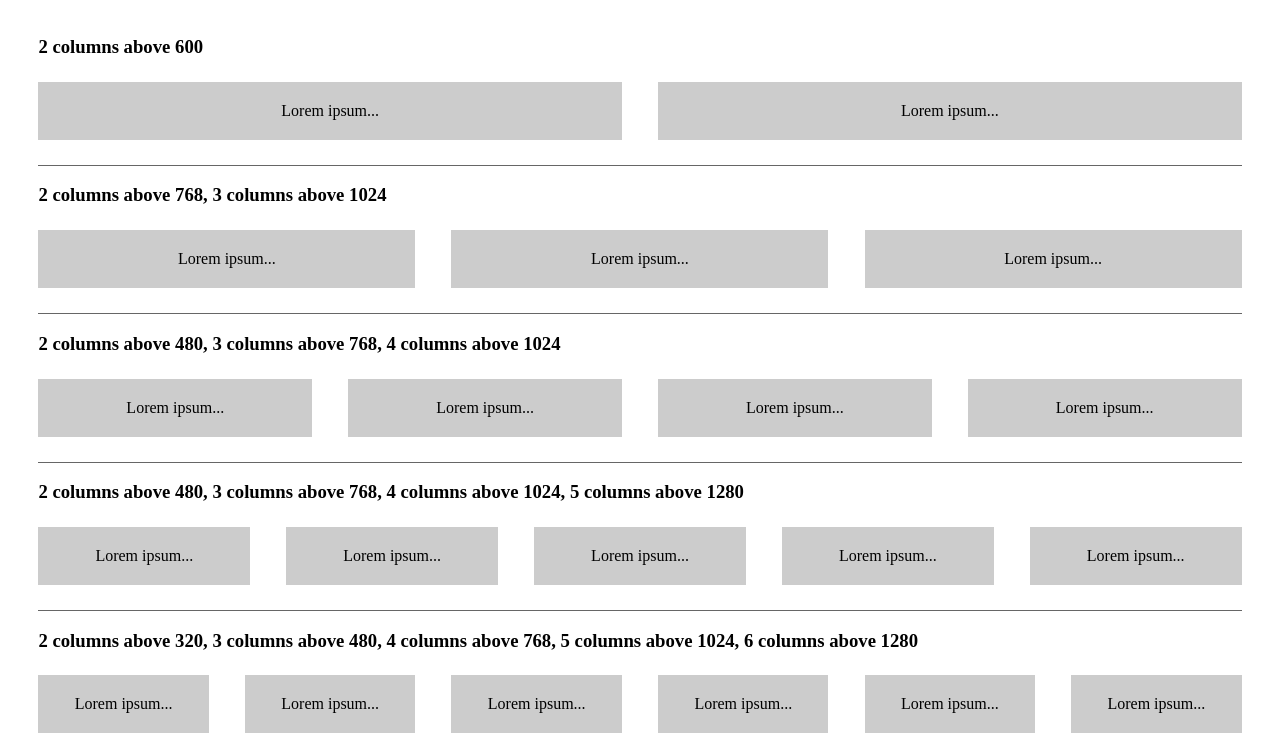
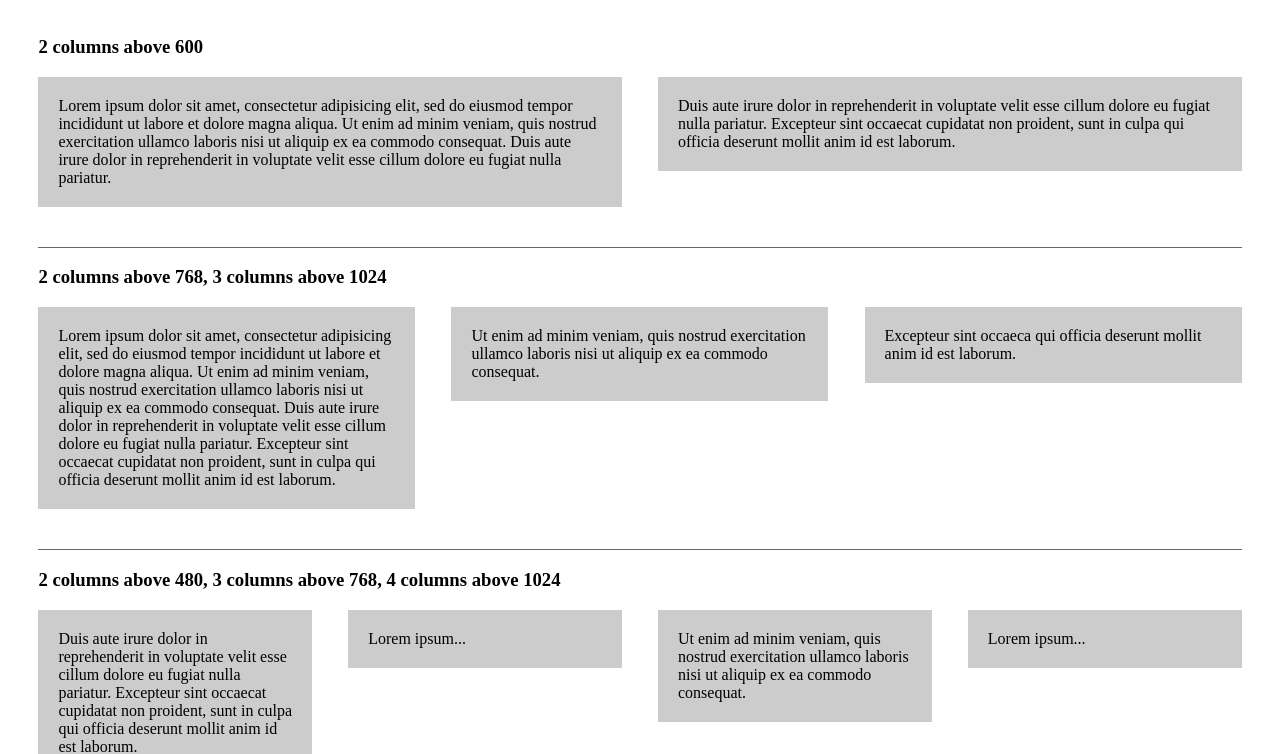
Before and after one commit to smohadjer/grid, a website: page demo/demo.html in a window 1280 px wide. Shown: the part 68-822 px from the top of the page. Drawn offline with Linux system fonts and the light colour scheme.

Commit message:
content update

```diff
--- a/demo/demo.html
+++ b/demo/demo.html
@@ -14,9 +14,8 @@
 
 			.grid__cell {
 				background: #ccc;
-				padding: 20px 0;
-				margin: 5px 0;
-				text-align: center;
+				padding: 20px;
+				margin: 0 0 20px;
 			}
 
 			section {
@@ -34,37 +33,37 @@
 			<h1>Responsive grid</h1>
 			<section class="grid grid--600_2">
 				<h1>2 columns above 600</h1>
-				<div class="grid__cell">Lorem ipsum...</div>
-				<div class="grid__cell">Lorem ipsum...</div>
+				<div class="grid__cell">Lorem ipsum dolor sit amet, consectetur adipisicing elit, sed do eiusmod tempor incididunt ut labore et dolore magna aliqua. Ut enim ad minim veniam, quis nostrud exercitation ullamco laboris nisi ut aliquip ex ea commodo consequat. Duis aute irure dolor in reprehenderit in voluptate velit esse cillum dolore eu fugiat nulla pariatur.</div>
+				<div class="grid__cell">Duis aute irure dolor in reprehenderit in voluptate velit esse cillum dolore eu fugiat nulla pariatur. Excepteur sint occaecat cupidatat non proident, sunt in culpa qui officia deserunt mollit anim id est laborum.</div>
 			</section>
 			<section class="grid grid--768_2 grid--1024_3">
 				<h1>2 columns above 768, 3 columns above 1024</h1>
-				<div class="grid__cell">Lorem ipsum...</div>
-				<div class="grid__cell">Lorem ipsum...</div>
-				<div class="grid__cell">Lorem ipsum...</div>
+				<div class="grid__cell">Lorem ipsum dolor sit amet, consectetur adipisicing elit, sed do eiusmod tempor incididunt ut labore et dolore magna aliqua. Ut enim ad minim veniam, quis nostrud exercitation ullamco laboris nisi ut aliquip ex ea commodo consequat. Duis aute irure dolor in reprehenderit in voluptate velit esse cillum dolore eu fugiat nulla pariatur. Excepteur sint occaecat cupidatat non proident, sunt in culpa qui officia deserunt mollit anim id est laborum.</div>
+				<div class="grid__cell">Ut enim ad minim veniam, quis nostrud exercitation ullamco laboris nisi ut aliquip ex ea commodo consequat. </div>
+				<div class="grid__cell">Excepteur sint occaeca qui officia deserunt mollit anim id est laborum.</div>
 			</section>
 			<section class="grid grid--480_2 grid--768_3 grid--1024_4">
 				<h1>2 columns above 480, 3 columns above 768, 4 columns above 1024</h1>
+				<div class="grid__cell">Duis aute irure dolor in reprehenderit in voluptate velit esse cillum dolore eu fugiat nulla pariatur. Excepteur sint occaecat cupidatat non proident, sunt in culpa qui officia deserunt mollit anim id est laborum.</div>
 				<div class="grid__cell">Lorem ipsum...</div>
-				<div class="grid__cell">Lorem ipsum...</div>
-				<div class="grid__cell">Lorem ipsum...</div>
+				<div class="grid__cell">Ut enim ad minim veniam, quis nostrud exercitation ullamco laboris nisi ut aliquip ex ea commodo consequat. </div>
 				<div class="grid__cell">Lorem ipsum...</div>
 			</section>
 			<section class="grid grid--480_2 grid--768_3 grid--1024_4 grid--1280_5">
 				<h1>2 columns above 480, 3 columns above 768, 4 columns above 1024, 5 columns above 1280</h1>
+				<div class="grid__cell">Duis aute irure dolor in reprehenderit in voluptate velit esse cillum dolore eu fugiat nulla pariatur. Excepteur sint occaecat cupidatat non proident, sunt in culpa qui officia deserunt mollit anim id est laborum.</div>
 				<div class="grid__cell">Lorem ipsum...</div>
-				<div class="grid__cell">Lorem ipsum...</div>
-				<div class="grid__cell">Lorem ipsum...</div>
-				<div class="grid__cell">Lorem ipsum...</div>
+				<div class="grid__cell">Excepteur sint occaeca qui officia deserunt mollit anim id est laborum.</div>
+				<div class="grid__cell">Ut enim ad minim veniam, quis nostrud exercitation ullamco laboris nisi ut aliquip ex ea commodo consequat. </div>
 				<div class="grid__cell">Lorem ipsum...</div>
 			</section>
 			<section class="grid grid--320_2 grid--480_3 grid--768_4 grid--1024_5 grid--1280_6">
 				<h1>2 columns above 320, 3 columns above 480, 4 columns above 768, 5 columns above 1024, 6 columns above 1280</h1>
+				<div class="grid__cell">Duis aute irure dolor in reprehenderit in voluptate velit esse cillum dolore eu fugiat nulla pariatur. Excepteur sint occaecat cupidatat non proident, sunt in culpa qui officia deserunt mollit anim id est laborum.</div>
+				<div class="grid__cell">Ut enim ad minim veniam, quis nostrud exercitation ullamco laboris nisi ut aliquip ex ea commodo consequat. </div>
+				<div class="grid__cell">Duis aute irure dolor in reprehenderit in voluptate velit esse cillum dolore eu fugiat nulla pariatur. Excepteur sint occaecat cupidatat non proident, sunt in culpa qui officia deserunt mollit anim id est laborum.</div>
 				<div class="grid__cell">Lorem ipsum...</div>
-				<div class="grid__cell">Lorem ipsum...</div>
-				<div class="grid__cell">Lorem ipsum...</div>
-				<div class="grid__cell">Lorem ipsum...</div>
-				<div class="grid__cell">Lorem ipsum...</div>
+				<div class="grid__cell">Excepteur sint occaeca qui officia deserunt mollit anim id est laborum.</div>
 				<div class="grid__cell">Lorem ipsum...</div>
 			</section>
 		</article>
--- a/grid.scss
+++ b/grid.scss
@@ -18,10 +18,12 @@ $xlarge: 1280;
 		&, &:nth-of-type(n) {
 			width: 48.5%;
 			margin-left: 3%;
+			clear: none;
 		}
 
 		&:nth-of-type(2n+1) {
 			margin-left: 0;
+			clear: left;
 		}
 	}
 }
@@ -31,10 +33,12 @@ $xlarge: 1280;
 		&, &:nth-of-type(n) {
 			width: 31.333333%;
 			margin-left: 3%;
+			clear: none;
 		}
 
 		&:nth-of-type(3n+1) {
 			margin-left: 0;
+			clear: left;
 		}
 	}
 }
@@ -44,10 +48,12 @@ $xlarge: 1280;
 		&, &:nth-of-type(n) {
 			width: 22.75%;
 			margin-left: 3%;
+			clear: none;
 		}
 
 		&:nth-of-type(4n+1) {
 			margin-left: 0;
+			clear: left;
 		}
 	}
 }
@@ -57,10 +63,12 @@ $xlarge: 1280;
 		&, &:nth-of-type(n) {
 			width: 17.6%;
 			margin-left: 3%;
+			clear: none;
 		}
 
 		&:nth-of-type(5n+1) {
 			margin-left: 0;
+			clear: left;
 		}
 	}
 }
@@ -70,10 +78,12 @@ $xlarge: 1280;
 		&, &:nth-of-type(n) {
 			width: 14.16666666666667%;
 			margin-left: 3%;
+			clear: none;
 		}
 
 		&:nth-of-type(6n+1) {
 			margin-left: 0;
+			clear: left;
 		}
 	}
 }
```
Also changed, not shown: dist/grid.css, dist/grid.min.css.
